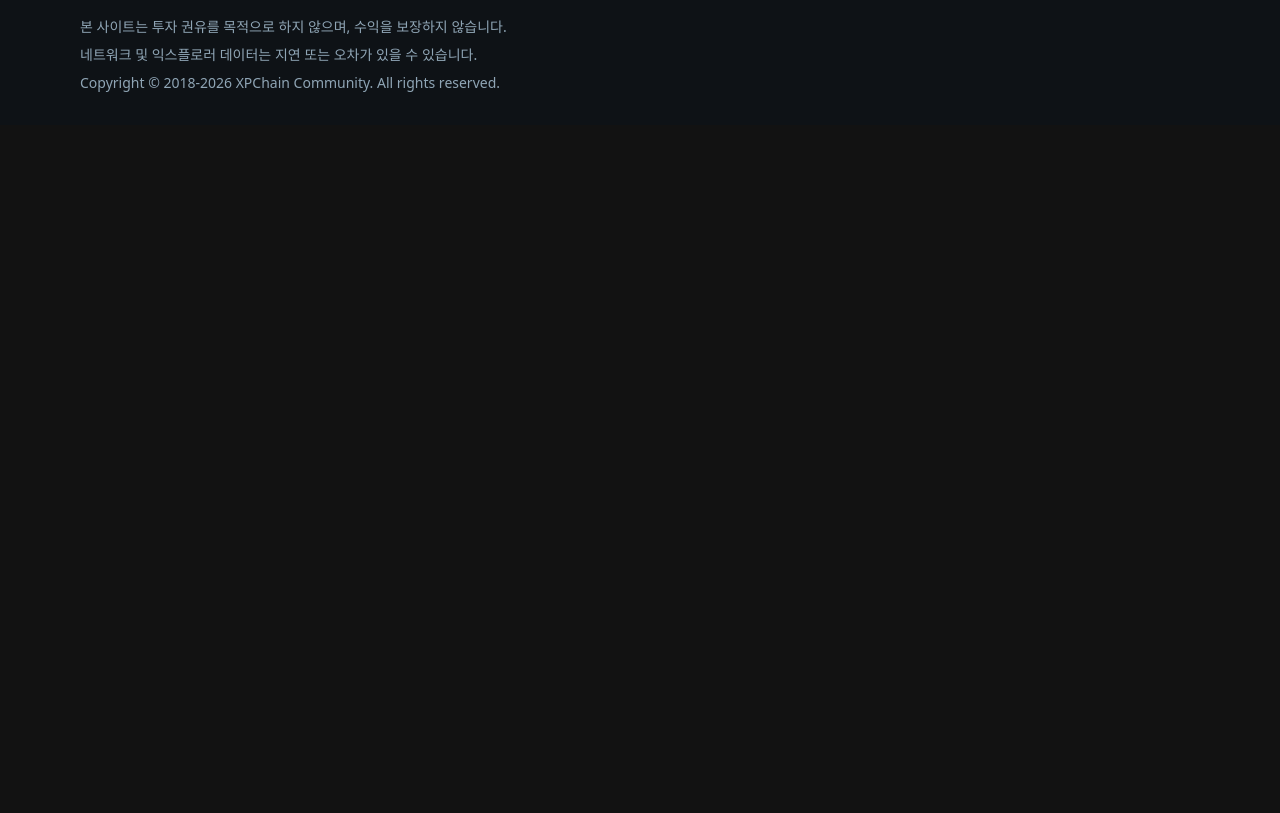
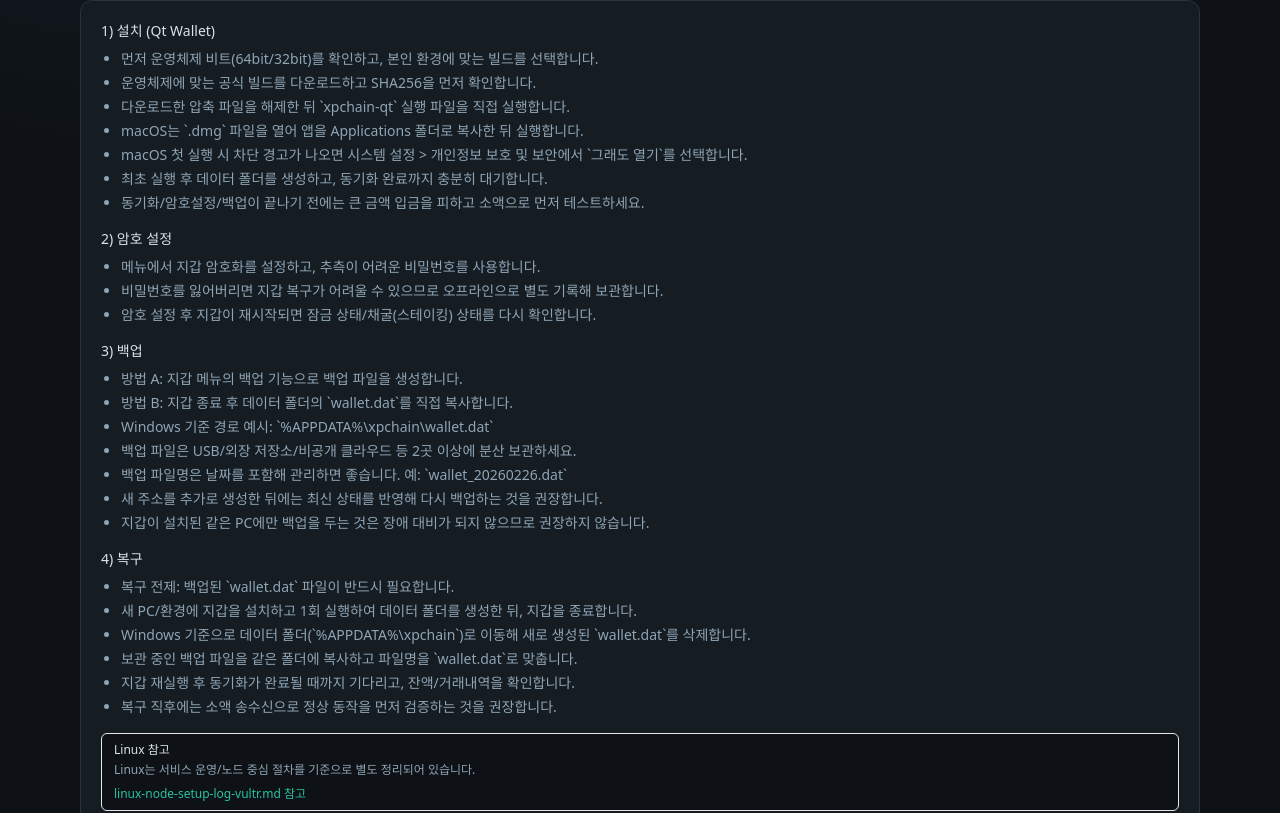
Before and after one commit to arnoldcho/xpchain-web, a Next.js app: page /wallets in a window 1280 px wide. Shown: the part 927-1740 px from the top of the page. Before the commit the page ends 1052 px from the top, so only its background shows below. Built offline with nearby package versions, Linux system fonts and the light colour scheme.

Commit message:
Enhance wallet guide with backup/recovery and OS-specific steps

```diff
--- a/app/wallets/page.tsx
+++ b/app/wallets/page.tsx
@@ -138,6 +138,79 @@ export default function WalletsPage() {
           </div>
         </div>
       </Section>
+
+      <Section title="설치/백업/복구 가이드">
+        <div className="panel p-5 text-sm text-mute space-y-4">
+          <div>
+            <p className="font-medium text-text">1) 설치 (Qt Wallet)</p>
+            <ul className="mt-2 list-disc space-y-1 pl-5">
+              <li>먼저 운영체제 비트(64bit/32bit)를 확인하고, 본인 환경에 맞는 빌드를 선택합니다.</li>
+              <li>운영체제에 맞는 공식 빌드를 다운로드하고 SHA256을 먼저 확인합니다.</li>
+              <li>다운로드한 압축 파일을 해제한 뒤 `xpchain-qt` 실행 파일을 직접 실행합니다.</li>
+              <li>macOS는 `.dmg` 파일을 열어 앱을 Applications 폴더로 복사한 뒤 실행합니다.</li>
+              <li>macOS 첫 실행 시 차단 경고가 나오면 시스템 설정 &gt; 개인정보 보호 및 보안에서 `그래도 열기`를 선택합니다.</li>
+              <li>최초 실행 후 데이터 폴더를 생성하고, 동기화 완료까지 충분히 대기합니다.</li>
+              <li>동기화/암호설정/백업이 끝나기 전에는 큰 금액 입금을 피하고 소액으로 먼저 테스트하세요.</li>
+            </ul>
+          </div>
+
+          <div>
+            <p className="font-medium text-text">2) 암호 설정</p>
+            <ul className="mt-2 list-disc space-y-1 pl-5">
+              <li>메뉴에서 지갑 암호화를 설정하고, 추측이 어려운 비밀번호를 사용합니다.</li>
+              <li>비밀번호를 잃어버리면 지갑 복구가 어려울 수 있으므로 오프라인으로 별도 기록해 보관합니다.</li>
+              <li>암호 설정 후 지갑이 재시작되면 잠금 상태/채굴(스테이킹) 상태를 다시 확인합니다.</li>
+            </ul>
+          </div>
+
+          <div>
+            <p className="font-medium text-text">3) 백업</p>
+            <ul className="mt-2 list-disc space-y-1 pl-5">
+              <li>방법 A: 지갑 메뉴의 백업 기능으로 백업 파일을 생성합니다.</li>
+              <li>방법 B: 지갑 종료 후 데이터 폴더의 `wallet.dat`를 직접 복사합니다.</li>
+              <li>Windows 기준 경로 예시: `%APPDATA%\xpchain\wallet.dat`</li>
+              <li>백업 파일은 USB/외장 저장소/비공개 클라우드 등 2곳 이상에 분산 보관하세요.</li>
+              <li>백업 파일명은 날짜를 포함해 관리하면 좋습니다. 예: `wallet_20260226.dat`</li>
+              <li>새 주소를 추가로 생성한 뒤에는 최신 상태를 반영해 다시 백업하는 것을 권장합니다.</li>
+              <li>지갑이 설치된 같은 PC에만 백업을 두는 것은 장애 대비가 되지 않으므로 권장하지 않습니다.</li>
+            </ul>
+          </div>
+
+          <div>
+            <p className="font-medium text-text">4) 복구</p>
+            <ul className="mt-2 list-disc space-y-1 pl-5">
+              <li>복구 전제: 백업된 `wallet.dat` 파일이 반드시 필요합니다.</li>
+              <li>새 PC/환경에 지갑을 설치하고 1회 실행하여 데이터 폴더를 생성한 뒤, 지갑을 종료합니다.</li>
+              <li>Windows 기준으로 데이터 폴더(`%APPDATA%\xpchain`)로 이동해 새로 생성된 `wallet.dat`를 삭제합니다.</li>
+              <li>보관 중인 백업 파일을 같은 폴더에 복사하고 파일명을 `wallet.dat`로 맞춥니다.</li>
+              <li>지갑 재실행 후 동기화가 완료될 때까지 기다리고, 잔액/거래내역을 확인합니다.</li>
+              <li>복구 직후에는 소액 송수신으로 정상 동작을 먼저 검증하는 것을 권장합니다.</li>
+            </ul>
+          </div>
+
+          <div className="rounded-md border border-border bg-bg px-3 py-2 text-xs">
+            <p className="font-medium text-text">Linux 참고</p>
+            <p className="mt-1">
+              Linux는 서비스 운영/노드 중심 절차를 기준으로 별도 정리되어 있습니다.
+            </p>
+            <a
+              href="https://github.com/arnoldcho/xpchain-community-core/blob/master/doc/linux-node-setup-log-vultr.md"
+              target="_blank"
+              rel="noreferrer"
+              className="mt-2 inline-block text-accent"
+            >
+              linux-node-setup-log-vultr.md 참고
+            </a>
+          </div>
+
+          <div className="rounded-md border border-border bg-bg px-3 py-2 text-xs">
+            <p className="font-medium text-text">주의</p>
+            <p className="mt-1">개인키/시드/지갑 파일/암호는 절대 메신저나 클라우드 평문으로 공유하지 마세요.</p>
+            <p className="mt-1">백업 파일이 없으면 복구가 불가능하며, 비밀번호만으로는 지갑을 복원할 수 없습니다.</p>
+            <p className="mt-1">백신/OS 보안 업데이트가 적용된 신뢰 가능한 PC에서만 지갑 설치/복구를 진행하세요.</p>
+          </div>
+        </div>
+      </Section>
     </>
   );
 }
```
Also changed, not shown: 1 other file (tests, documents, lock files or other folders).
